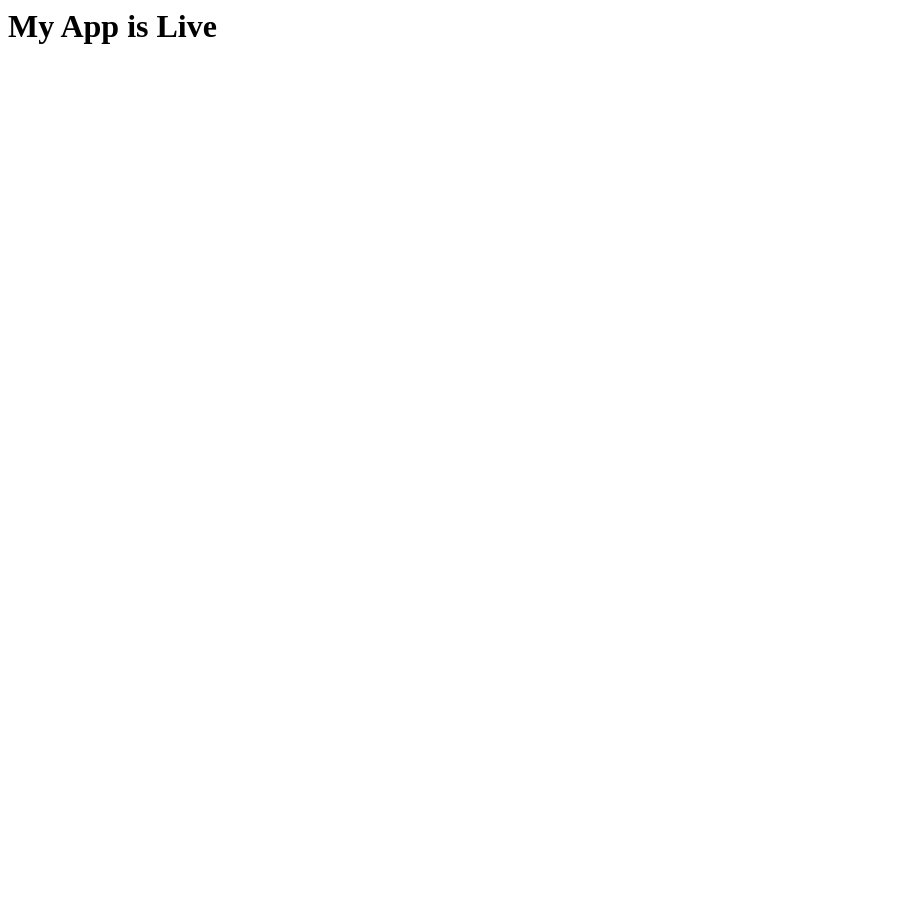
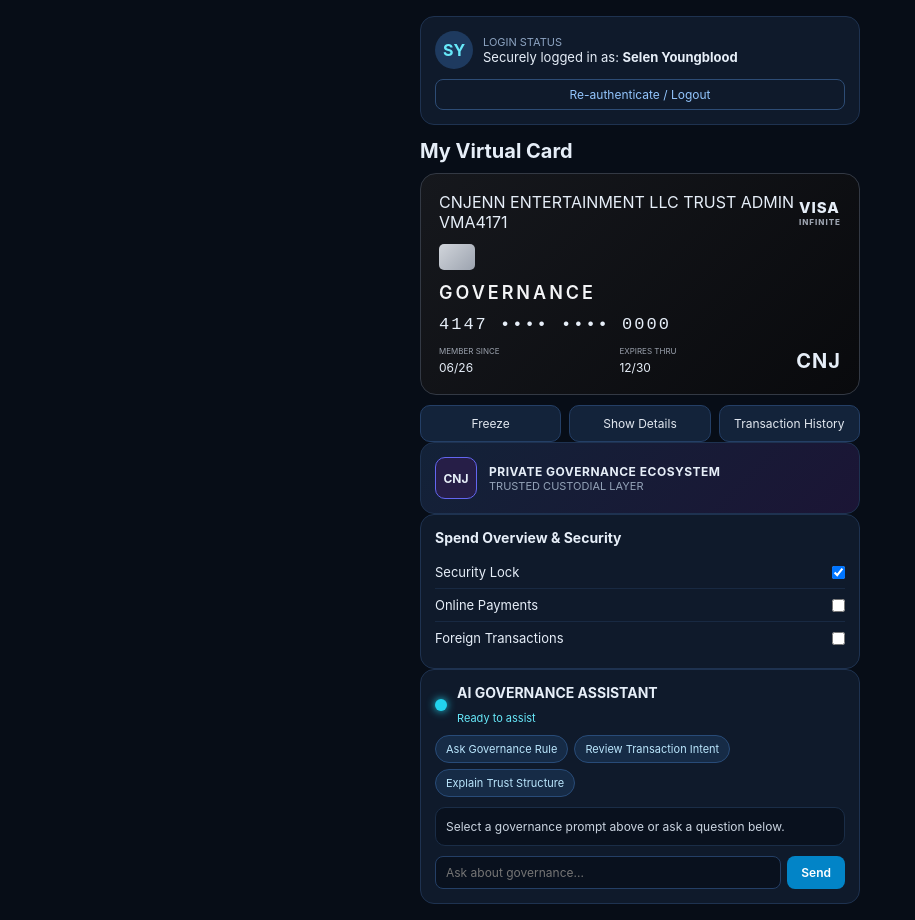
Before and after one commit to cnjtrustpay-cpu/my-app, a plain HTML site: page index.html in a window 1280 px wide. Shown: the whole page, without its empty margins (0-915 px from the left). Before the commit the page ends 800 px from the top, so only its background shows below. Drawn offline with Linux system fonts and the light colour scheme.

Commit message:
Deploy CNJ TrustPay governance portal

```diff
--- /dev/null
+++ b/app.js
@@ -0,0 +1,44 @@
+const card = document.getElementById("virtualCard");
+const cardNumber = document.getElementById("cardNumber");
+const freezeBtn = document.getElementById("freezeBtn");
+const detailsBtn = document.getElementById("detailsBtn");
+const historyBtn = document.getElementById("historyBtn");
+const aiOutput = document.getElementById("aiOutput");
+
+let isFrozen = false;
+let showFull = false;
+
+freezeBtn.addEventListener("click", () => {
+  isFrozen = !isFrozen;
+  card.classList.toggle("frozen", isFrozen);
+  freezeBtn.textContent = isFrozen ? "Unfreeze" : "Freeze";
+});
+
+detailsBtn.addEventListener("click", () => {
+  showFull = !showFull;
+  cardNumber.textContent = showFull ? "4147 0000 0000 0000" : "4147 •••• •••• 0000";
+  detailsBtn.textContent = showFull ? "Hide Details" : "Show Details";
+});
+
+historyBtn.addEventListener("click", () => {
+  aiOutput.textContent = "Recent Ledger: No unauthorized disbursements. All Corporate Trustee authorizations verified under VMA4171.";
+});
+
+const responses = {
+  rule: "Governance Rule VMA4171: Corporate Trustee disbursements require dual custodial verification and active Security Lock.",
+  intent: "Transaction Intent Check: Ready to audit beneficiary alignment against CNJENN Entertainment LLC trust bylaws.",
+  trust: "Trust Structure: Private Living Trust custodial layer separating administrative governance cards from underlying reserve accounts."
+};
+
+document.querySelectorAll(".chip-btn").forEach(btn => {
+  btn.addEventListener("click", () => {
+    aiOutput.textContent = responses[btn.dataset.q];
+  });
+});
+
+document.getElementById("aiForm").addEventListener("submit", (e) => {
+  e.preventDefault();
+  const input = document.getElementById("aiInput");
+  aiOutput.textContent = `Governance Audit for "${input.value}": Verified under Trusted Custodial Layer policy. No compliance flags detected.`;
+  input.value = "";
+});
--- a/index.html
+++ b/index.html
@@ -1 +1,115 @@
-<h1>My App is Live</h1>
+<!DOCTYPE html>
+<html lang="en">
+<head>
+  <meta charset="UTF-8" />
+  <meta name="viewport" content="width=device-width, initial-scale=1.0" />
+  <title>CNJ TrustPay — Governance Portal</title>
+  <link rel="stylesheet" href="style.css" />
+</head>
+<body>
+  <div class="app-shell">
+    <!-- Login / Auth Band -->
+    <header class="auth-band">
+      <div class="user-meta">
+        <span class="avatar">SY</span>
+        <div>
+          <p class="status-label">Login Status</p>
+          <p class="user-name">Securely logged in as: <strong>Selen Youngblood</strong></p>
+        </div>
+      </div>
+      <button id="authBtn" class="btn-outline">Re-authenticate / Logout</button>
+    </header>
+
+    <main>
+      <h1 class="section-title">My Virtual Card</h1>
+
+      <!-- Virtual Card Display -->
+      <section class="card-wrapper" id="virtualCard">
+        <div class="card-top">
+          <div>
+            CNJENN ENTERTAINMENT LLC</span>
+            TRUST ADMIN VMA4171</span>
+          </div>
+          <span class="visa-badge">VISA <em>INFINITE</em></span>
+        </div>
+
+        <div class="chip"></div>
+        <div class="card-role">GOVERNANCE</div>
+        <div class="card-number" id="cardNumber">4147 •••• •••• 0000</div>
+
+        <div class="card-bottom">
+          <div>
+            <small>MEMBER SINCE</small>
+            <span>06/26</span>
+          </div>
+          <div>
+            <small>EXPIRES THRU</small>
+            <span>12/30</span>
+          </div>
+          <div class="cnj-mark">CNJ</div>
+        </div>
+      </section>
+
+      <!-- Card Actions -->
+      <section class="action-row">
+        <button id="freezeBtn" class="action-btn">Freeze</button>
+        <button id="detailsBtn" class="action-btn">Show Details</button>
+        <button id="historyBtn" class="action-btn">Transaction History</button>
+      </section>
+
+      <!-- Graphical Governance Center -->
+      <section class="panel governance-banner">
+        <div class="badge-icon">CNJ</div>
+        <div>
+          <h2>PRIVATE GOVERNANCE ECOSYSTEM</h2>
+          <p>TRUSTED CUSTODIAL LAYER</p>
+        </div>
+      </section>
+
+      <!-- Spend Overview & Security Controls -->
+      <section class="panel">
+        <h3>Spend Overview & Security</h3>
+        <div class="toggle-row">
+          <span>Security Lock</span>
+          <input type="checkbox" id="secToggle" checked />
+        </div>
+        <div class="toggle-row">
+          <span>Online Payments</span>
+          <input type="checkbox" id="onlineToggle" />
+        </div>
+        <div class="toggle-row">
+          <span>Foreign Transactions</span>
+          <input type="checkbox" id="foreignToggle" />
+        </div>
+      </section>
+
+      <!-- AI Governance Assistant -->
+      <section class="panel ai-panel">
+        <div class="ai-header">
+          <span class="ai-dot"></span>
+          <div>
+            <h3>AI GOVERNANCE ASSISTANT</h3>
+            <p id="aiStatus">Ready to assist</p>
+          </div>
+        </div>
+
+        <div class="quick-prompts">
+          <button class="chip-btn" data-q="rule">Ask Governance Rule</button>
+          <button class="chip-btn" data-q="intent">Review Transaction Intent</button>
+          <button class="chip-btn" data-q="trust">Explain Trust Structure</button>
+        </div>
+
+        <div id="aiOutput" class="ai-output">
+          Select a governance prompt above or ask a question below.
+        </div>
+
+        <form id="aiForm" class="ai-input-row">
+          <input type="text" id="aiInput" placeholder="Ask about governance..." required />
+          <button type="submit">Send</button>
+        </form>
+      </section>
+    </main>
+  </div>
+  <script src="app.js"></script>
+</body>
+</html>
--- /dev/null
+++ b/style.css
@@ -0,0 +1,42 @@
+* { box-sizing: border-box; margin: 0; padding: 0; font-family: -apple-system, BlinkMacSystemFont, "Segoe UI", Roboto, sans-serif; }
+body { background: #070d17; color: #e6eef8; display: flex; justify-content: center; padding: 16px; }
+.app-shell { width: 100%; max-width: 440px; display: flex; flex-direction: column; gap: 14px; }
+.auth-band, .panel { background: #0f1a2b; border: 1px solid #1e3250; border-radius: 14px; padding: 14px; }
+.auth-band { display: flex; flex-direction: column; gap: 10px; }
+.user-meta { display: flex; align-items: center; gap: 10px; }
+.avatar { width: 38px; height: 38px; border-radius: 50%; background: #1e3a5f; display: grid; place-items: center; font-weight: 700; color: #67e8f9; }
+.status-label { font-size: 11px; color: #8ca3c0; text-transform: uppercase; }
+.user-name { font-size: 13px; }
+.btn-outline { background: transparent; border: 1px solid #2d4c75; color: #93c5fd; padding: 7px; border-radius: 8px; cursor: pointer; font-size: 12px; }
+.section-title { font-size: 20px; margin-bottom: 10px; }
+.card-wrapper { background: linear-gradient(135deg, #16181d, #090a0d); border: 1px solid #333944; border-radius: 16px; padding: 18px; display: flex; flex-direction: column; gap: 12px; transition: opacity 0.2s; }
+.card-wrapper.frozen { opacity: 0.45; border-color: #38bdf8; }
+.card-top, .card-bottom { display: flex; justify-content: space-between; align-items: center; }
+.entity { display: block; font-size: 12px; font-weight: 700; letter-spacing: 0.6px; }
+.sub-entity { font-size: 10px; color: #9ca3af; }
+.visa-badge { font-weight: 800; font-size: 15px; letter-spacing: 1px; }
+.visa-badge em { display: block; font-size: 8px; font-style: normal; text-align: right; color: #9ca3af; }
+.chip { width: 36px; height: 26px; background: linear-gradient(135deg, #d1d5db, #9ca3af); border-radius: 5px; }
+.card-role { font-size: 18px; letter-spacing: 3px; font-weight: 600; color: #f3f4f6; }
+.card-number { font-family: monospace; font-size: 17px; letter-spacing: 2px; }
+.card-bottom small { display: block; font-size: 8px; color: #9ca3af; }
+.card-bottom span { font-size: 12px; }
+.cnj-mark { font-size: 20px; font-weight: 700; letter-spacing: 1px; }
+.action-row { display: grid; grid-template-columns: repeat(3, 1fr); gap: 8px; margin-top: 10px; }
+.action-btn { background: #13233a; border: 1px solid #243f66; color: #e2e8f0; padding: 10px 6px; border-radius: 10px; font-size: 12px; cursor: pointer; }
+.governance-banner { display: flex; align-items: center; gap: 12px; background: linear-gradient(135deg, #132238, #1b1535); }
+.badge-icon { width: 42px; height: 42px; border-radius: 10px; background: #261e47; border: 1px solid #6366f1; display: grid; place-items: center; font-weight: 700; font-size: 12px; }
+.governance-banner h2 { font-size: 12px; letter-spacing: 0.5px; }
+.governance-banner p { font-size: 11px; color: #94a3b8; }
+.panel h3 { font-size: 14px; margin-bottom: 10px; }
+.toggle-row { display: flex; justify-content: space-between; align-items: center; padding: 8px 0; border-bottom: 1px solid #182942; font-size: 13px; }
+.toggle-row:last-child { border-bottom: none; }
+.ai-header { display: flex; align-items: center; gap: 10px; margin-bottom: 10px; }
+.ai-dot { width: 12px; height: 12px; border-radius: 50%; background: #22d3ee; box-shadow: 0 0 8px #22d3ee; }
+.ai-header p { font-size: 11px; color: #67e8f9; }
+.quick-prompts { display: flex; flex-wrap: wrap; gap: 6px; margin-bottom: 10px; }
+.chip-btn { background: #162b46; border: 1px solid #284b78; color: #bae6fd; padding: 6px 10px; border-radius: 999px; font-size: 11px; cursor: pointer; }
+.ai-output { background: #09111e; border: 1px solid #1a2d47; border-radius: 10px; padding: 10px; font-size: 12px; line-height: 1.45; color: #cbd5e1; margin-bottom: 10px; }
+.ai-input-row { display: flex; gap: 6px; }
+.ai-input-row input { flex: 1; background: #09111e; border: 1px solid #243f66; border-radius: 8px; padding: 8px 10px; color: #fff; font-size: 12px; }
+.ai-input-row button { background: #0284c7; border: none; color: #fff; padding: 8px 14px; border-radius: 8px; font-size: 12px; font-weight: 600; cursor: pointer; }
```
